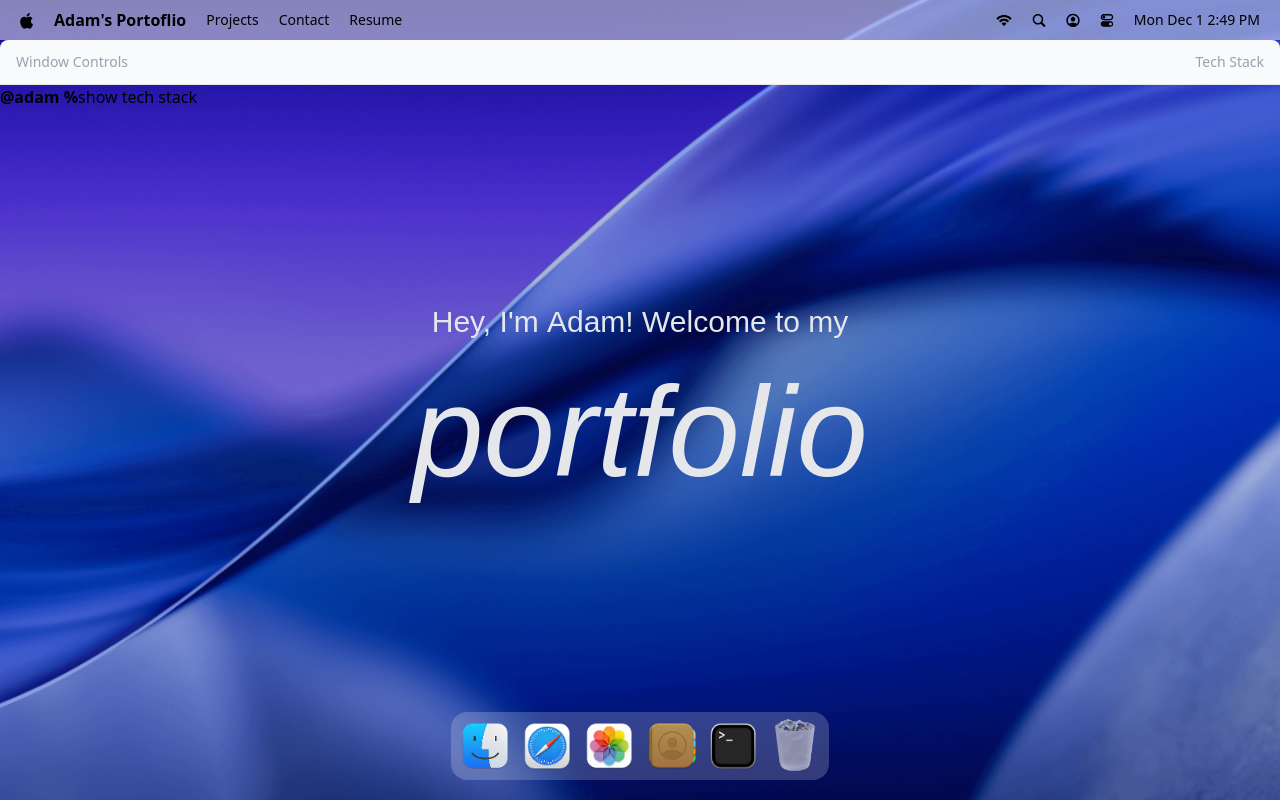
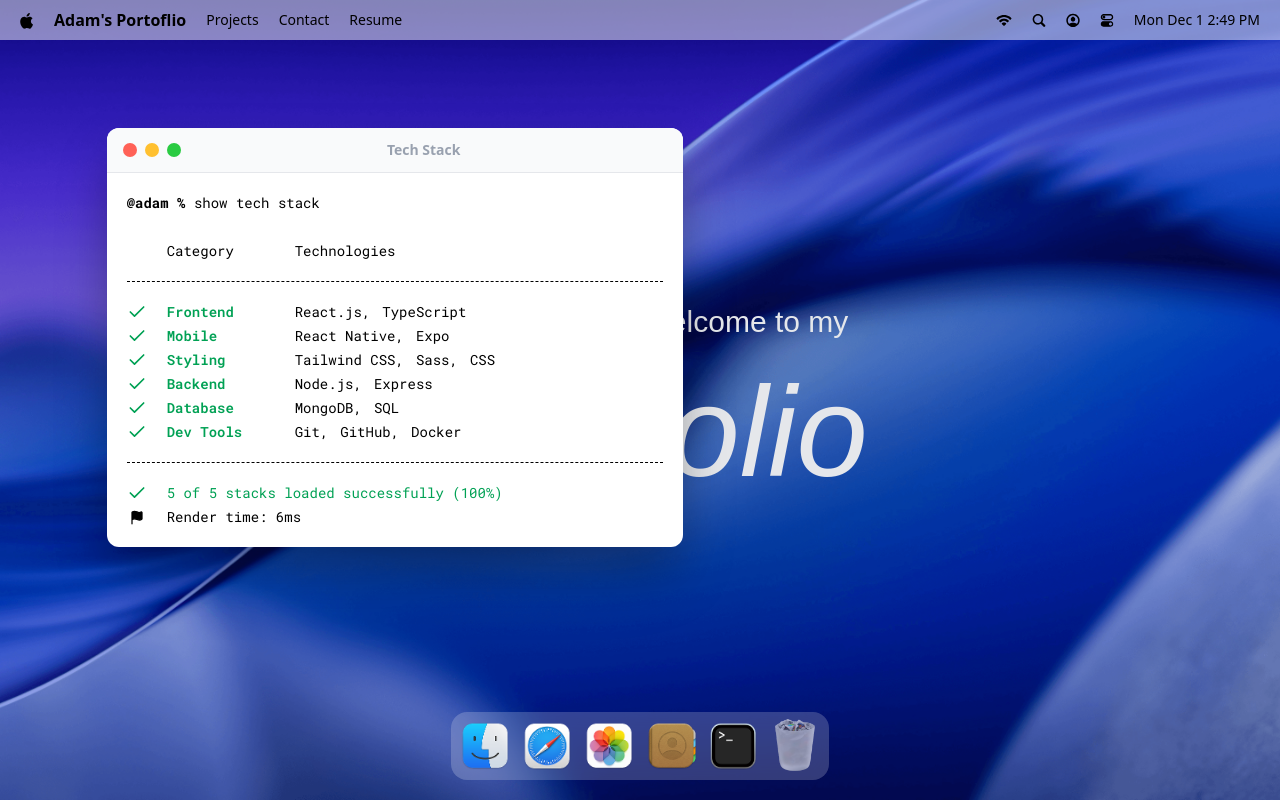
Before and after one commit to ornel77/macos-portfolio, a React (Vite) app: page / in a window 1280 px wide. Both pictures are taken after a click on the button 733 px from the left and 746 px from the top of the page. Built offline with nearby package versions, Linux system fonts and the light colour scheme; a web font is replaced by a local one.

Commit message:
implement a hoc for managing window states and add the first window - terminal

```diff
--- /dev/null
+++ b/src/components/WindowControls.jsx
@@ -0,0 +1,13 @@
+import useWindowStore from "#store/window"
+
+const WindowControls = ({target}) => {
+  const {closeWindow} = useWindowStore()
+  return (
+    <div id="window-controls">
+      <div className="close" onClick={() => closeWindow(target)} />
+      <div className="minimize" />
+      <div className="maximize" />
+    </div>
+  )
+}
+export default WindowControls
--- a/src/components/index.js
+++ b/src/components/index.js
@@ -1,5 +1,6 @@
 import Navbar from "./Navbar";
 import Welcome from "./Welcome";
 import Dock from "./Dock";
+import WindowControls from "./WindowControls";
 
-export {Navbar, Welcome, Dock}
+export {Navbar, Welcome, Dock, WindowControls}
--- a/src/constants/index.js
+++ b/src/constants/index.js
@@ -102,7 +102,7 @@
 const techStack = [
   {
     category: "Frontend",
-    items: ["React.js", "Next.js", "TypeScript"],
+    items: ["React.js", "TypeScript"],
   },
   {
     category: "Mobile",
@@ -114,11 +114,11 @@
   },
   {
     category: "Backend",
-    items: ["Node.js", "Express", "NestJS", "Hono"],
+    items: ["Node.js", "Express"],
   },
   {
     category: "Database",
-    items: ["MongoDB", "PostgreSQL"],
+    items: ["MongoDB", "SQL"],
   },
   {
     category: "Dev Tools",
--- a/src/hoc/WindowWrapper.jsx
+++ b/src/hoc/WindowWrapper.jsx
@@ -1,11 +1,42 @@
 import useWindowStore from "#store/window";
-import { useRef } from "react";
+import { useGSAP } from "@gsap/react";
+import gsap from "gsap";
+import { Draggable } from "gsap/Draggable";
+import { useLayoutEffect, useRef } from "react";
 
 const WindowWrapper = (Component, windowKey) => {
   const Wrapped = (props) => {
     const { focusWindow, windows } = useWindowStore();
     const { isOpen, zIndex } = windows[windowKey];
     const ref = useRef(null);
+
+    useGSAP(() => {
+      const el = ref.current;
+      if (!el || !isOpen) return;
+
+      el.style.display = "block";
+
+      gsap.fromTo(
+        el,
+        { scale: 0.8, opacity: 0, y: 40 },
+        { scale: 1, opacity: 1, y: 0, duration: 0.4, ease: "power3.out" }
+      );
+    }, [isOpen]);
+
+    useGSAP(() => {
+      const el = ref.current;
+      if (!el) return;
+      const [instance] = Draggable.create(el, {onPress: () => focusWindow(windowKey) })
+
+      return () => instance.kill()
+    }, []);
+
+    useLayoutEffect(() => {
+      const el = ref.current;
+      if (!el) return;
+      el.style.display = isOpen ? "block" : "none";
+    }, [isOpen]);
+
     return (
       <section id={windowKey} ref={ref} style={{ zIndex }} className="absolute">
         <Component {...props} />
@@ -13,7 +44,9 @@
     );
   };
 
-  Wrapped.displayName = `WindowWrapper(${Component.displayName || Component.name || "Component"})`
-  return Wrapped
+  Wrapped.displayName = `WindowWrapper(${
+    Component.displayName || Component.name || "Component"
+  })`;
+  return Wrapped;
 };
 export default WindowWrapper;
--- a/src/windows/Terminal.jsx
+++ b/src/windows/Terminal.jsx
@@ -1,21 +1,58 @@
+import { WindowControls } from "#components";
+import { techStack } from "#constants";
+import WindowWrapper from "#hoc/WindowWrapper";
+import { Check, Flag } from "lucide-react";
+
 const Terminal = () => {
   return (
     <>
       <div id="window-header">
-      <p>Window Controls</p>
+        <WindowControls target="terminal" />
         <h2>Tech Stack</h2>
       </div>
 
       <div className="techstack">
         <p>
-        <span className="font-bold">@adam %</span>
+          <span className="font-bold">@adam % </span>
           show tech stack
         </p>
+        <div className="label">
+          <p className="w-32">Category</p>
+          <p>Technologies</p>
+        </div>
+
+        <ul className="content">
+          {techStack.map(({ category, items }) => (
+            <li className="flex items-center" key={category}>
+              <Check className="check" size={20} />
+              <h3>{category} </h3>
+              <ul>
+                {items.map((item, i) => (
+                  <li key={i}>
+                    {item}
+                    {i < items.length - 1 ? "," : ""}
+                  </li>
+                ))}
+              </ul>
+            </li>
+          ))}
+        </ul>
+
+        <div className="footnote">
+          <p>
+            <Check size={20} /> 5 of 5 stacks loaded successfully (100%)
+          </p>
+
+          <p className="text-black">
+            <Flag size={15} fill="black" />
+            Render time: 6ms
+          </p>
+        </div>
       </div>
     </>
-  )
-}
+  );
+};
 
+const TerminalWindow = WindowWrapper(Terminal, "terminal");
 
-
-export default Terminal
+export default TerminalWindow;
```
Lines whose indentation alone changed are shown as unchanged.
